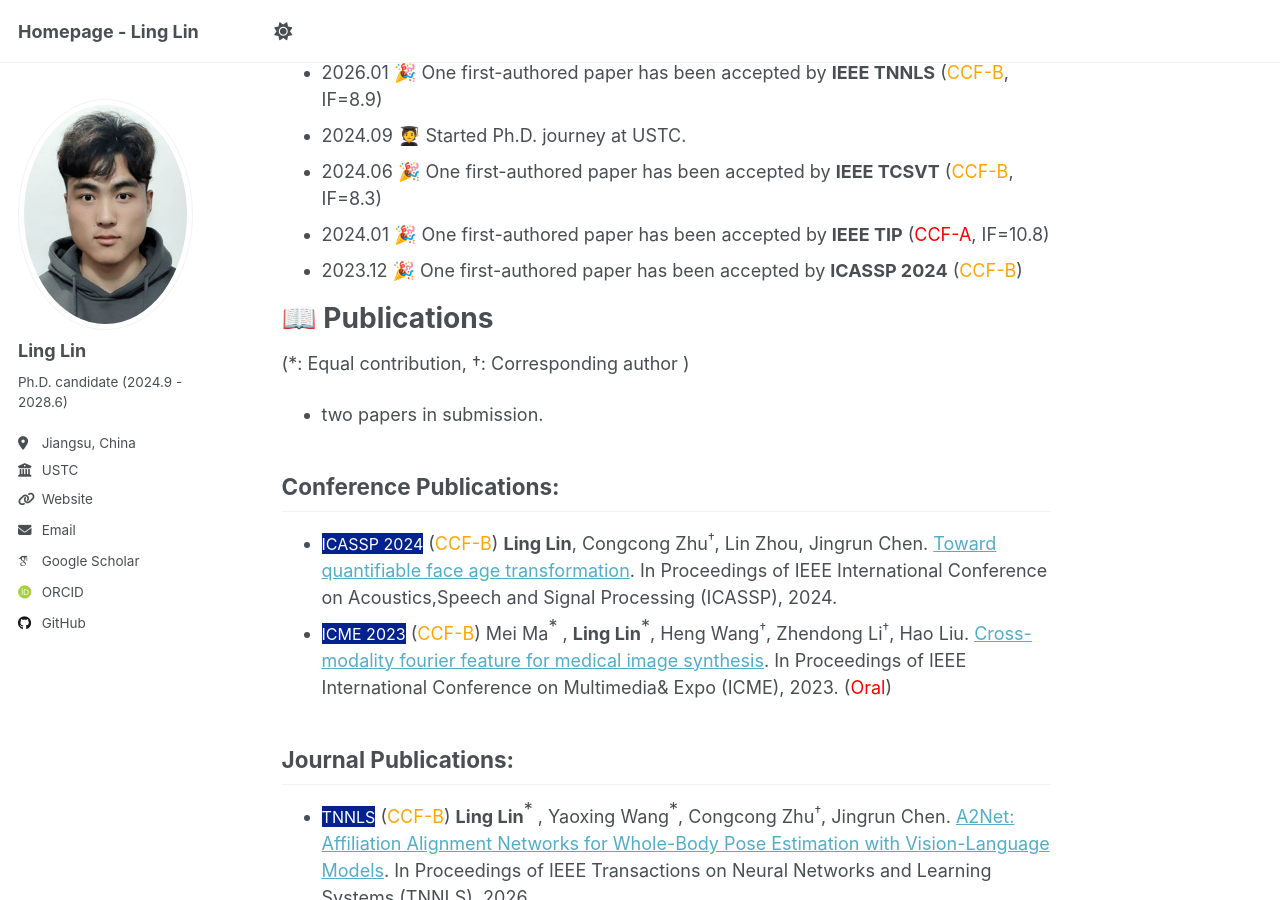
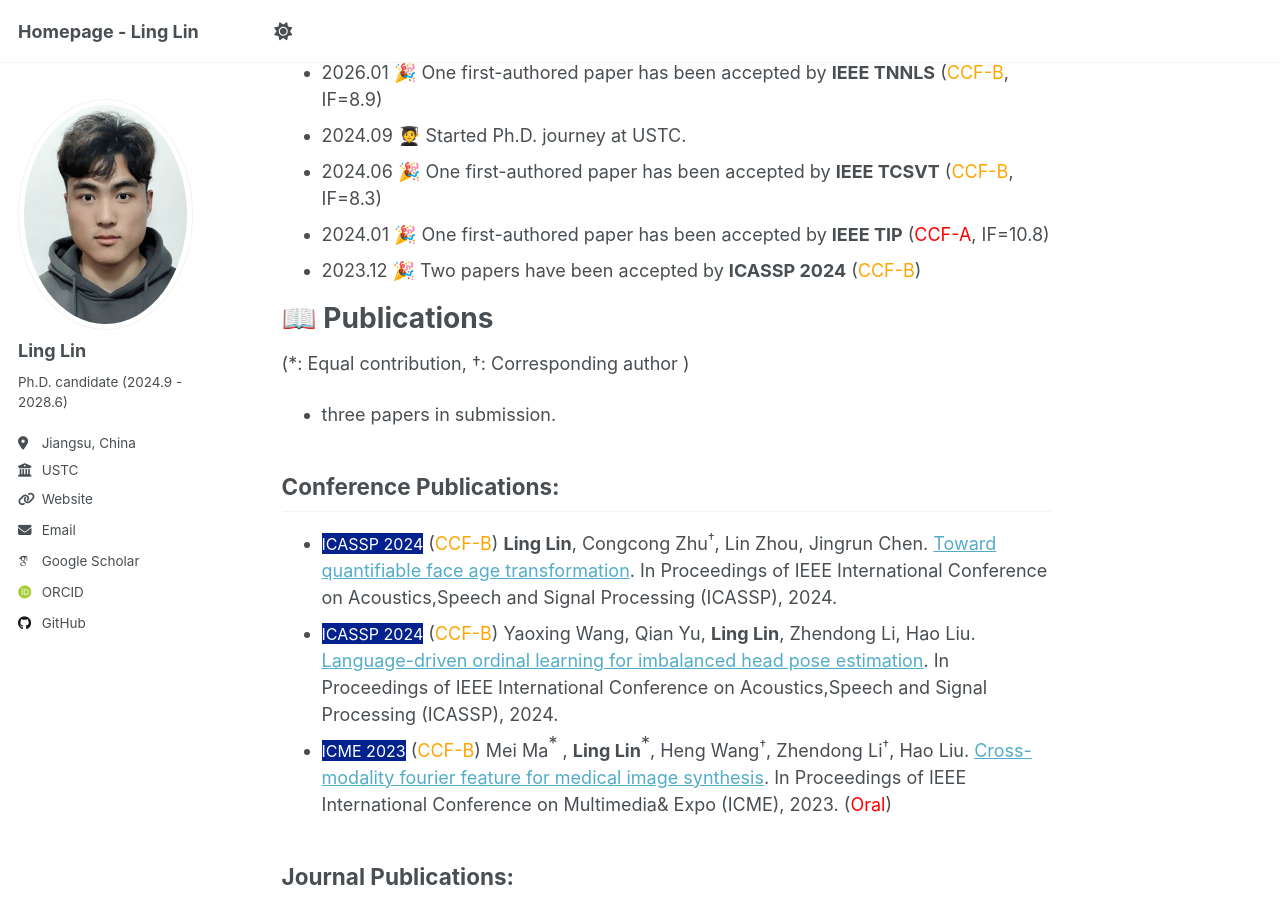
Before and after one commit to LingLin-ll/LingLin-ll.github.io, a Jekyll site: the page built from _pages/about.md, in a window 1280 px wide and 900 px high, scrolled down 265 px. Built offline with Jekyll 4.4.1, drawn with Linux system fonts in a browser that asks for light colours; some web fonts are replaced.

Commit message:
Update about.md

```diff
--- a/_pages/about.md
+++ b/_pages/about.md
@@ -15,17 +15,18 @@ I am Ling Lin, a Ph.D. candidate at the University of Science and Technology of
 * 2024.09 🧑‍🎓 Started Ph.D. journey at USTC.
 * 2024.06 🎉 One first-authored paper has been accepted by **IEEE TCSVT** (<font color=orange>CCF-B</font>, IF=8.3)
 * 2024.01 🎉 One first-authored paper has been accepted by **IEEE TIP** (<font color=red>CCF-A</font>, IF=10.8)
-* 2023.12 🎉 One first-authored paper has been accepted by **ICASSP 2024** (<font color=orange>CCF-B</font>)
+* 2023.12 🎉 Two papers have been accepted by **ICASSP 2024** (<font color=orange>CCF-B</font>)
 
 
 📖 Publications
 ======
 (*: Equal contribution, †: Corresponding author )
 
-* two papers in submission.
+* three papers in submission.
 
 ## Conference Publications:
 * <span style="background-color: #03228D"><font color=white size=3>ICASSP 2024</font></span> (<font color=orange>CCF-B</font>) **Ling Lin**, Congcong Zhu<sup>†</sup>, Lin Zhou, Jingrun Chen. [Toward quantifiable face age transformation](https://ieeexplore.ieee.org/abstract/document/10448304). In Proceedings of IEEE International Conference on Acoustics,Speech and Signal Processing (ICASSP), 2024.
+* <span style="background-color: #03228D"><font color=white size=3>ICASSP 2024</font></span> (<font color=orange>CCF-B</font>) Yaoxing Wang, Qian Yu, **Ling Lin**, Zhendong Li, Hao Liu. [Language-driven ordinal learning for imbalanced head pose estimation](https://ieeexplore.ieee.org/abstract/document/10448404/). In Proceedings of IEEE International Conference on Acoustics,Speech and Signal Processing (ICASSP), 2024.
 * <span style="background-color: #03228D"><font color=white size=3>ICME 2023</font></span> (<font color=orange>CCF-B</font>) Mei Ma<sup><font size=4>* </font></sup>, **Ling Lin**<sup><font size=4>*</font></sup>, Heng Wang<sup>†</sup>, Zhendong Li<sup>†</sup>, Hao Liu. [Cross-modality fourier feature for medical image synthesis](https://ieeexplore.ieee.org/abstract/document/10219611). In Proceedings of IEEE International Conference on Multimedia& Expo (ICME), 2023. (<font color=red>Oral</font>)
 
 ## Journal Publications:
```
